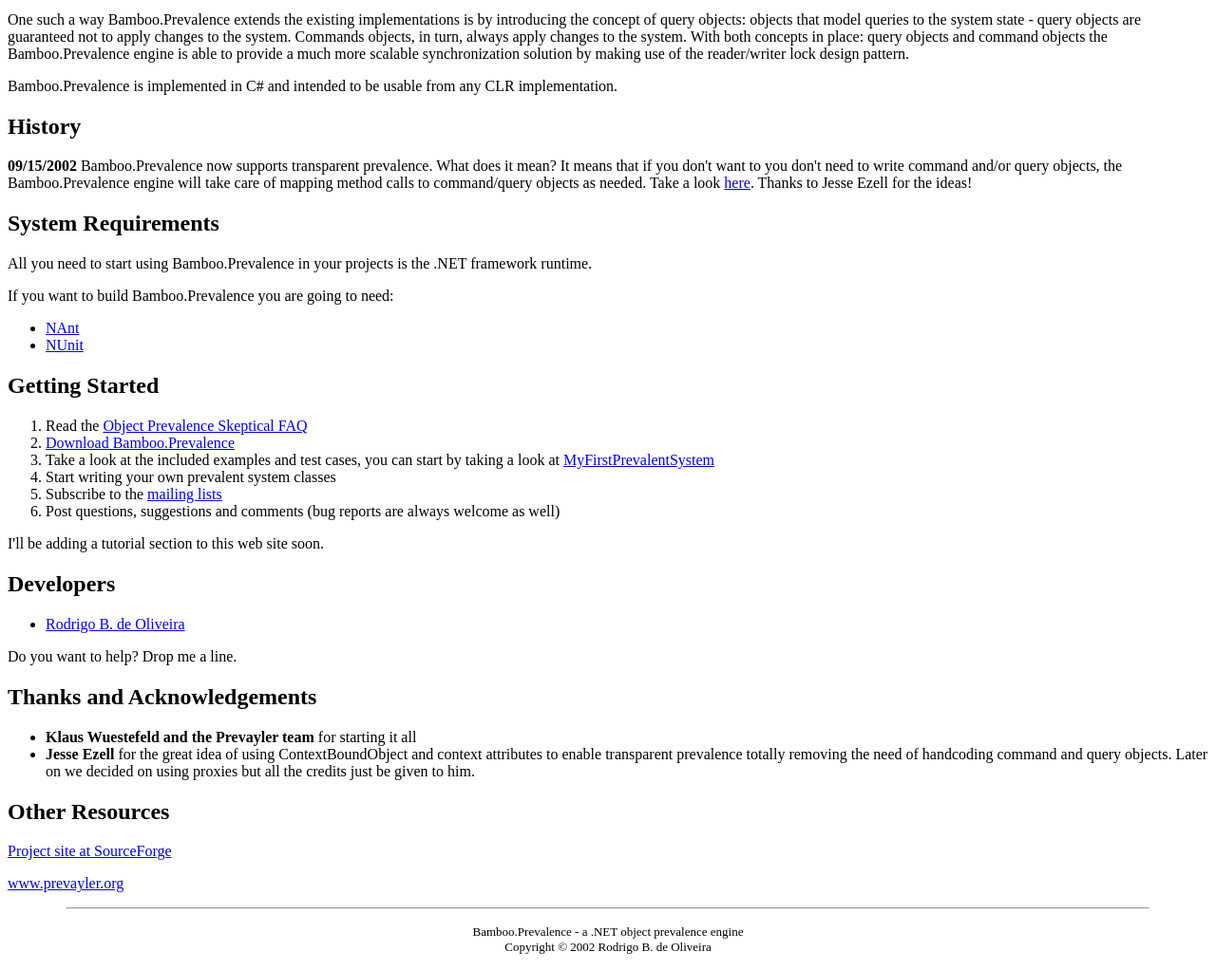
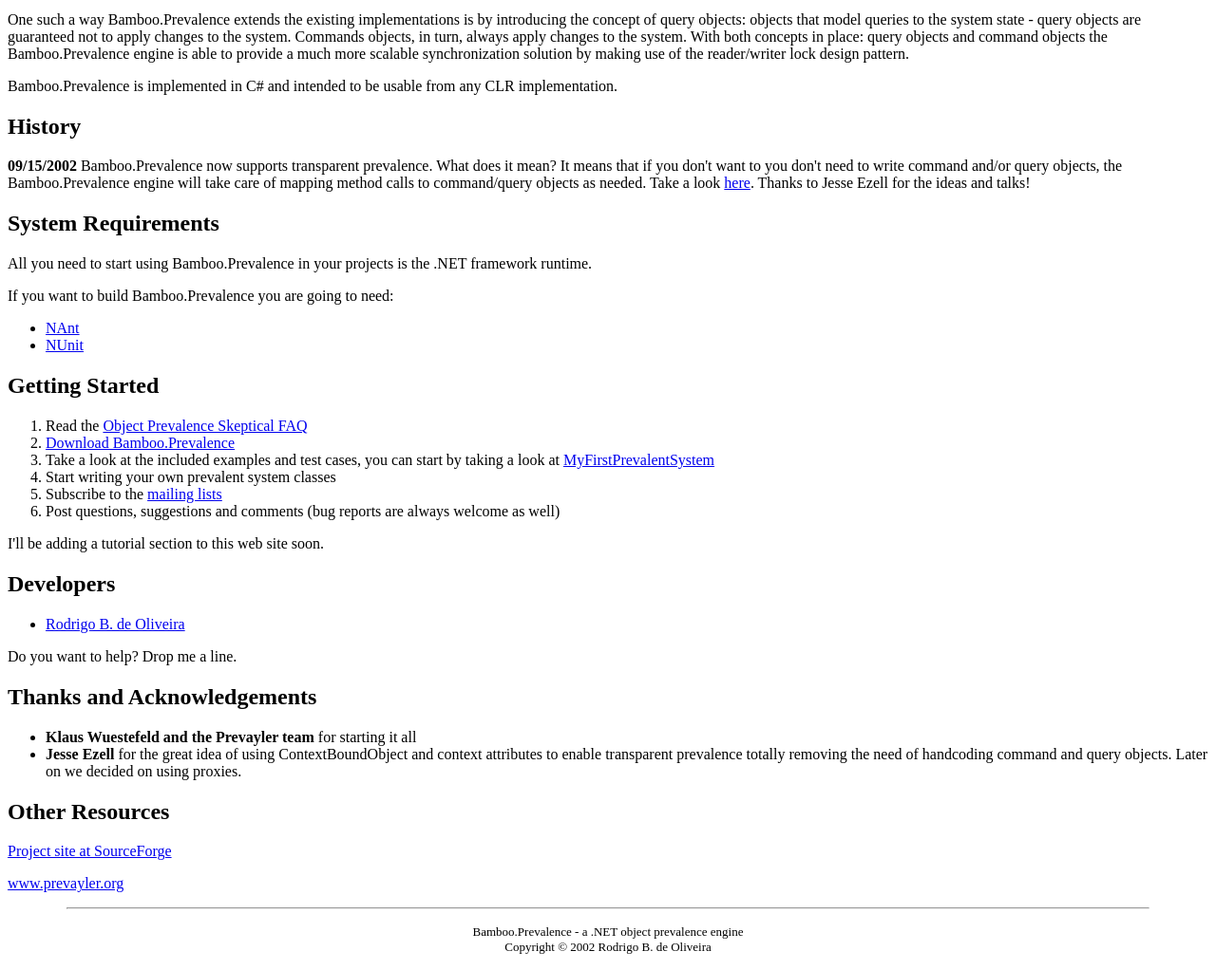
Before and after one commit to bamboo/Bamboo.Prevalence, a PHP site: page / in a window 1280 px wide. Shown: the part 414-1436 px from the top of the page at 95% size. Run offline with PHP 8.4, Linux system fonts and the light colour scheme.

Commit message:
*** empty log message ***

```diff
--- a/web/index.php
+++ b/web/index.php
@@ -35,11 +35,11 @@
   Bamboo.Prevalence is implemented in C# and intended to be usable from any CLR
   implementation. </p>
 <h2>History</h2>
-<p><b>09/15/2002</b> Bamboo.Prevalence now supports transparent prevalence. What does it mean?
-It means that if you don't want to you don't need to write command and/or query objects, the Bamboo.Prevalence
-engine will take care of mapping method calls to command/query objects as needed. Take a look
-<a href="MyFirstPrevalentSystem.htm">here</a>. Thanks to Jesse Ezell for the ideas!
-</p>
+<p><b>09/15/2002</b> Bamboo.Prevalence now supports transparent prevalence. What
+  does it mean? It means that if you don't want to you don't need to write command
+  and/or query objects, the Bamboo.Prevalence engine will take care of mapping
+  method calls to command/query objects as needed. Take a look <a href="MyFirstPrevalentSystem.htm">here</a>.
+  Thanks to Jesse Ezell for the ideas and talks! </p>
 <h2>System Requirements</h2>
 <p>All you need to start using Bamboo.Prevalence in your projects is the .NET
   framework runtime.</p>
@@ -71,10 +71,9 @@ I'll be adding a tutorial section to this web site soon.
 <h2>Thanks and Acknowledgements</h2>
 <ul>
   <li><b>Klaus Wuestefeld and the Prevayler team</b> for starting it all</li>
-  <li><b>Jesse Ezell</b> for the great idea of using ContextBoundObject and context attributes
-  to enable transparent prevalence totally removing the need of handcoding command and query
-  objects. Later on we decided on using proxies but all the credits just be given to him.
-  </li>
+  <li><b>Jesse Ezell</b> for the great idea of using ContextBoundObject and context
+    attributes to enable transparent prevalence totally removing the need of handcoding
+    command and query objects. Later on we decided on using proxies. </li>
 </ul>
 <h2>Other Resources</h2>
 <p><a href="http://sourceforge.net/projects/bbooprevalence">Project site at SourceForge</a></p>
```
